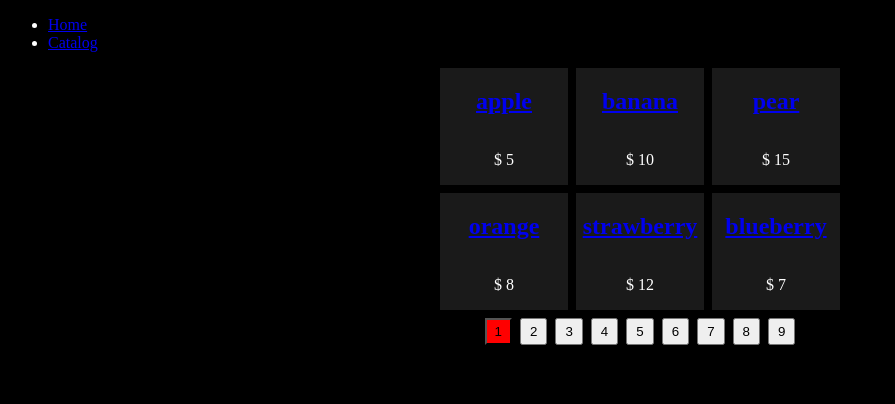
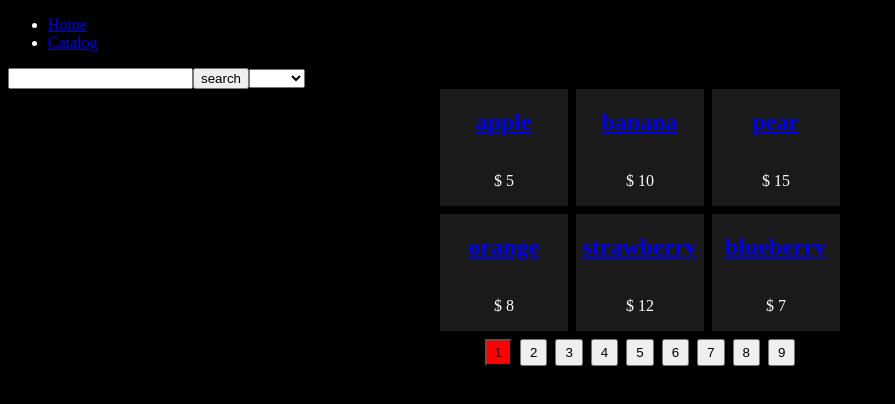
Before and after one commit to talattias11/Ecommerce-Client, a React (Vite) app: page /products in a window 1280 px wide. Shown: the top 404 px of the page, without its empty margins (0-895 px from the left). Built offline with nearby package versions, Linux system fonts and the light colour scheme.

Commit message:
sort feture

```diff
--- a/src/Components/Catalog.jsx
+++ b/src/Components/Catalog.jsx
@@ -4,14 +4,41 @@ import ProductCard from "./ProductCard";
 import CatalogPagesLinks from "./CatalogPagesLinks";
 
 const itemsPerPage = 6;
-const pagesCount = Math.ceil(products.length / itemsPerPage);
+
+const sortCategories = ['name', 'price'];
 
 export default function Catalog() {
+  const [searchedProducts, setSearchedProducts] = useState(products);
   const [curPageNum, setCurPageNum] = useState(1);
+  const cards = getPageCards(curPageNum, searchedProducts);
 
-  const cards = getPageCards(curPageNum);
+  function handleSearch(str) {
+    const result = products.filter(p =>
+      p.name.includes(str));
+    setSearchedProducts(result);
+  }
+
+  function handleSort(category) {
+    const productsClone = [...products];
+
+    switch (category) {
+      case 'name':
+        productsClone.sort((p1, p2) => p1.name.localeCompare(p2.name));
+        break;
+      case 'price':
+        productsClone.sort((p1, p2) => p1.price - p2.price);
+        break;
+    }
+
+    setSearchedProducts(productsClone);
+  }
+
+  const pagesCount = Math.ceil(searchedProducts.length / itemsPerPage);
 
   return <>
+    <CatalogControls
+      handleSort={handleSort}
+      handleSearch={handleSearch} />
     <CatalogBoard cards={cards} />
     <CatalogPagesLinks selectedPageNum={curPageNum}
       onPageBtnClick={num => setCurPageNum(num)}
@@ -19,11 +46,31 @@ export default function Catalog() {
   </>;
 }
 
-function getPageCards(pageNum) {
+function CatalogControls({ handleSearch, handleSort }) {
+  const [inputVal, setInputVal] = useState('');
+
+  const sortOptions = ['', ...sortCategories]
+    .map(c => <option key={c} value={c}>
+      {c}
+    </option>);
+
+  return <div className="catalog-board-controls">
+    <input type="text" value={inputVal}
+      onChange={e => setInputVal(e.target.value)} />
+    <button onClick={() => handleSearch(inputVal)}>
+      search
+    </button>
+    <select onChange={e => handleSort(e.target.value)}>
+      {sortOptions}
+    </select>
+  </div>
+}
+
+function getPageCards(pageNum, allProducts) {
   const firstproductIndex =
     (pageNum - 1) * itemsPerPage;
 
-  const pageProducts = products.slice(firstproductIndex,
+  const pageProducts = allProducts.slice(firstproductIndex,
     firstproductIndex + itemsPerPage)
 
   return pageProducts.map(p =>
```
